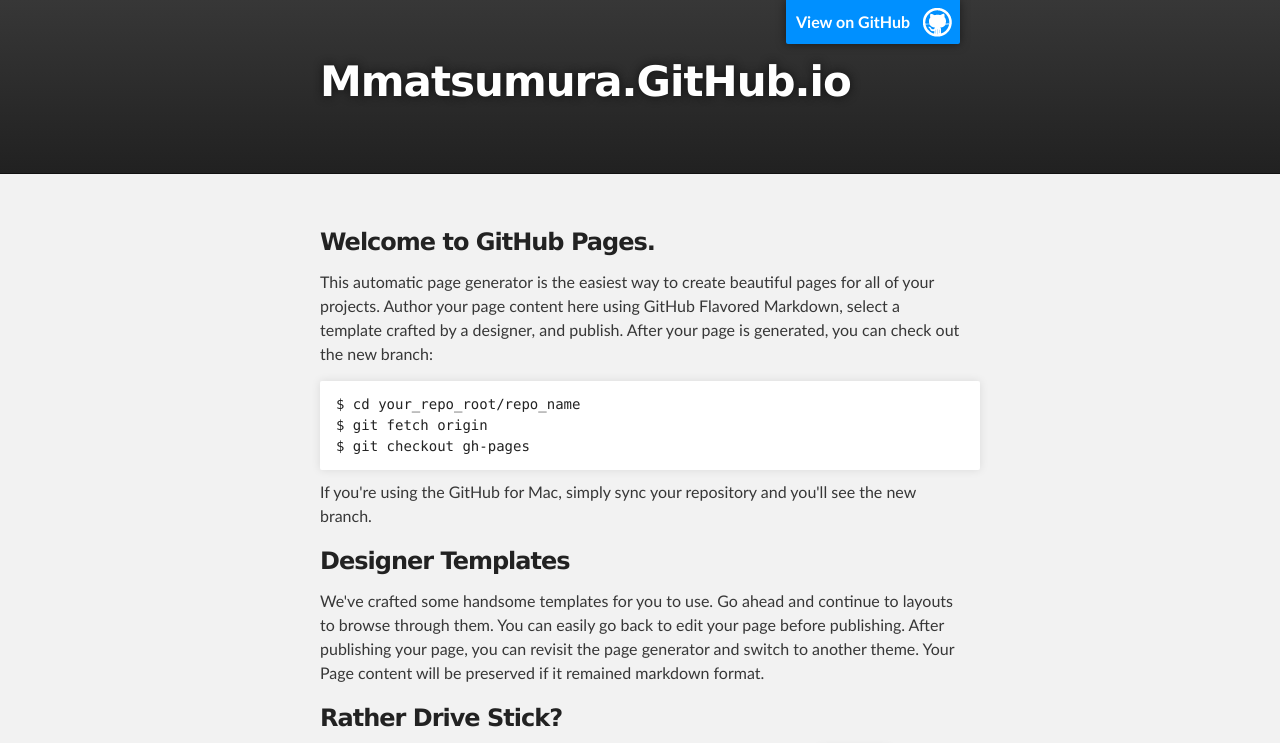
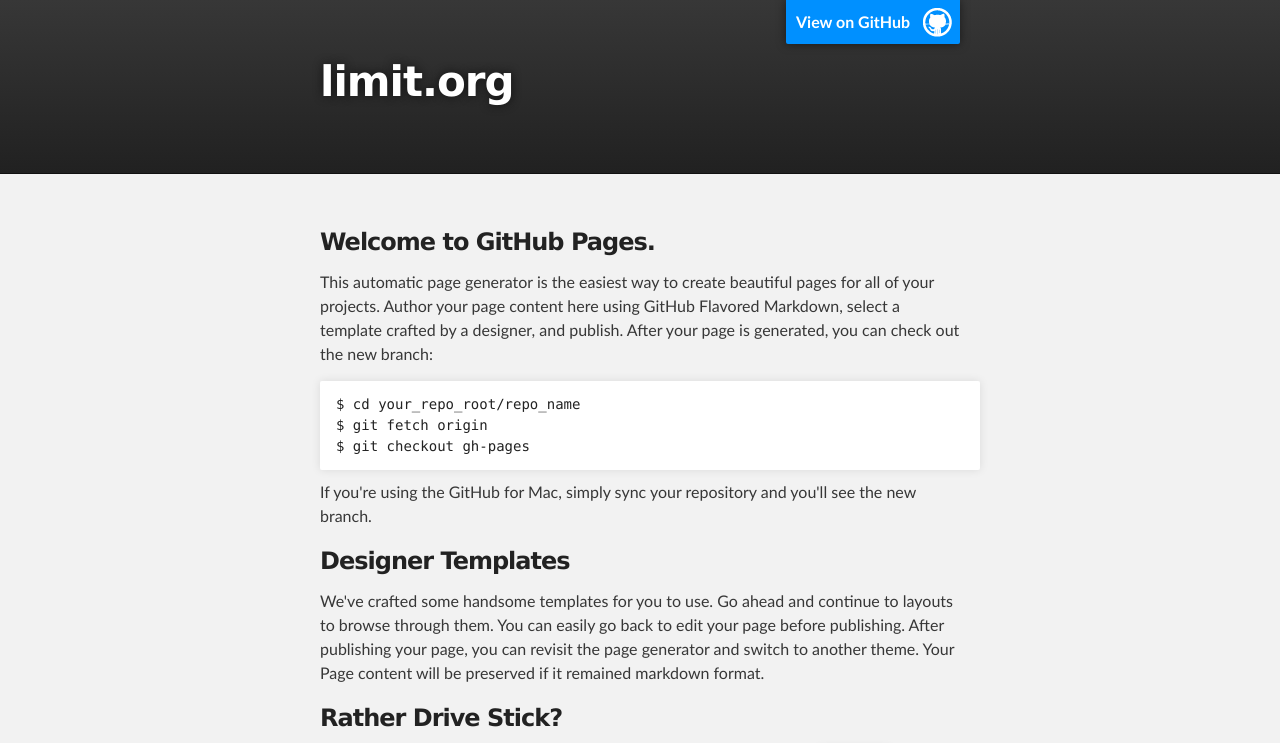
Before and after one commit to mmatsumura/mmatsumura.github.io, a plain HTML site: page index.html in a window 1280 px wide. Shown: the top 743 px of the page. Drawn offline with Linux system fonts and the light colour scheme.

Commit message:
update header

```diff
--- a/index.html
+++ b/index.html
@@ -18,7 +18,7 @@
         <header class="inner">
           <a id="forkme_banner" href="https://github.com/mmatsumura">View on GitHub</a>
 
-          <h1 id="project_title">Mmatsumura.GitHub.io</h1>
+          <h1 id="project_title">limit.org</h1>
           <h2 id="project_tagline"></h2>
 
         </header>
```
